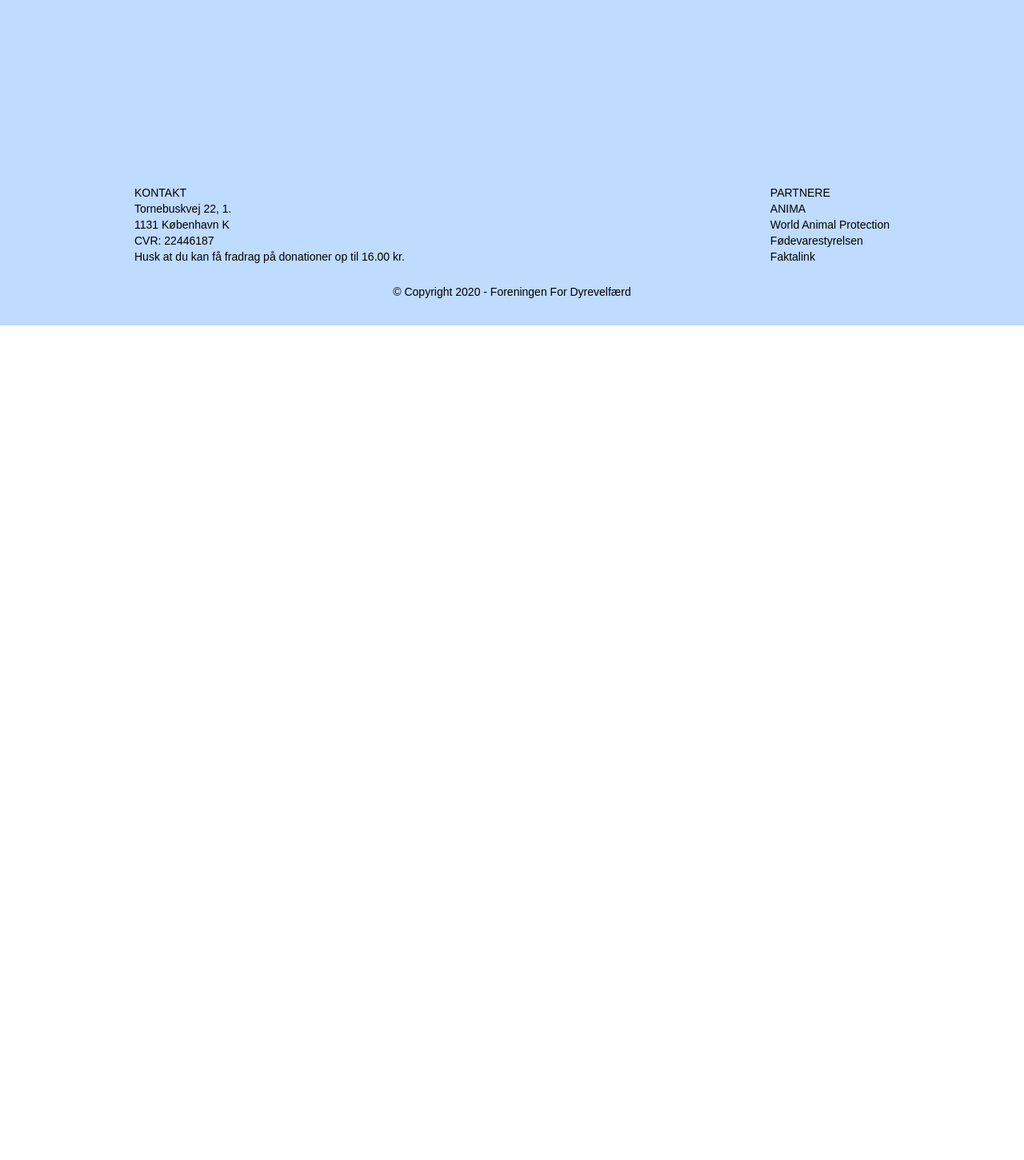
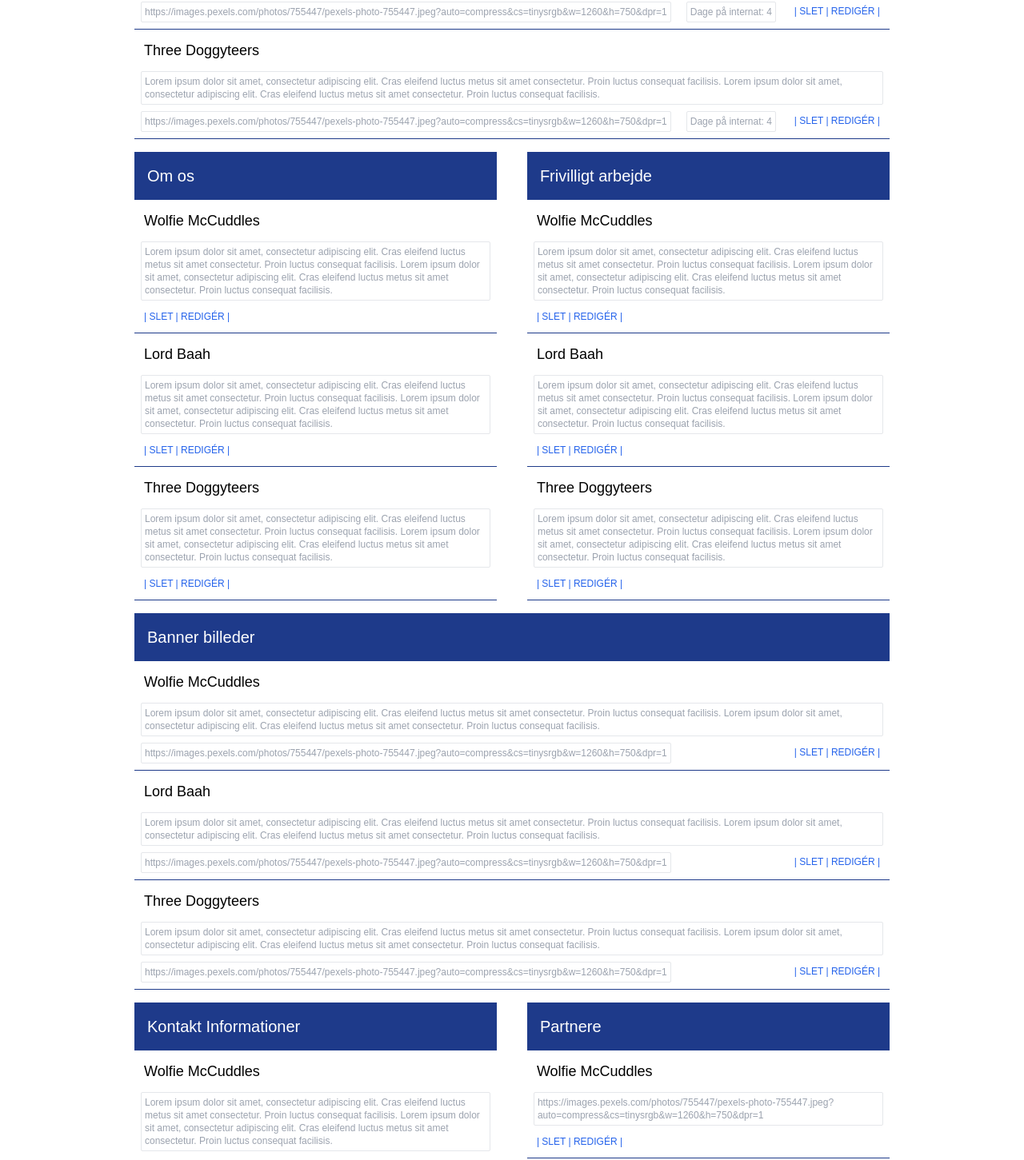
Before and after one commit to akaLaws/dyrevelfaerd, a React (Create React App) app: page /Adminpanel in a window 1280 px wide. Shown: the part 393-1844 px from the top of the page at 80% size. Before the commit the page ends 800 px from the top, so only its background shows below. Built offline with nearby package versions, Linux system fonts and the light colour scheme.

Commit message:
static responsive layout for admin + datalist comp

```diff
--- /dev/null
+++ b/src/components/List.jsx
@@ -0,0 +1,24 @@
+import Headline from "./Headline";
+
+const List = (props) => {
+    const style = `
+        w-full
+        text-xs
+        ${props.className}
+        `;
+    return (
+        <ul className={style}>
+            <li className="
+                bg-blue-900
+                p-4
+            ">
+                <Headline className="text-white" text={props.headline} />
+            </li>
+
+            {props.children}
+
+        </ul>
+     );
+}
+
+export default List;
--- a/src/pages/adminpanel.jsx
+++ b/src/pages/adminpanel.jsx
@@ -1,5 +1,162 @@
+import CardGallery from "../components/CardGallery";
+import ColorContainer from "../components/ColorContainer";
+import List from "../components/List";
+
 const Adminpanel = () => {
-    return (<p>Adminpanel</p>  );
+    const animals = [
+        {
+            id: 0,
+            name : 'Wolfie McCuddles',
+            about: ' Lorem ipsum dolor sit amet, consectetur adipiscing elit. Cras eleifend luctus metus sit amet consectetur. Proin luctus consequat facilisis. Lorem ipsum dolor sit amet, consectetur adipiscing elit. Cras eleifend luctus metus sit amet consectetur. Proin luctus consequat facilisis.',
+            img: 'https://images.pexels.com/photos/755447/pexels-photo-755447.jpeg?auto=compress&cs=tinysrgb&w=1260&h=750&dpr=1',
+            days: 4
+        },
+        {
+            id: 1,
+            name : 'Lord Baah',
+            about: ' Lorem ipsum dolor sit amet, consectetur adipiscing elit. Cras eleifend luctus metus sit amet consectetur. Proin luctus consequat facilisis. Lorem ipsum dolor sit amet, consectetur adipiscing elit. Cras eleifend luctus metus sit amet consectetur. Proin luctus consequat facilisis.',
+            img: 'https://images.pexels.com/photos/755447/pexels-photo-755447.jpeg?auto=compress&cs=tinysrgb&w=1260&h=750&dpr=1',
+            days: 4
+        },
+        {
+            id: 2,
+            name : 'Three Doggyteers',
+            about: ' Lorem ipsum dolor sit amet, consectetur adipiscing elit. Cras eleifend luctus metus sit amet consectetur. Proin luctus consequat facilisis. Lorem ipsum dolor sit amet, consectetur adipiscing elit. Cras eleifend luctus metus sit amet consectetur. Proin luctus consequat facilisis.',
+            img: 'https://images.pexels.com/photos/755447/pexels-photo-755447.jpeg?auto=compress&cs=tinysrgb&w=1260&h=750&dpr=1',
+            days: 4
+        },
+    ]
+
+    return (
+        <ColorContainer color="white">
+            <CardGallery className="place-items-baseline gap-4">
+
+                <List headline="Dyr på internatet">
+                    {animals.map(item =>
+                        <li
+                            key={item.id}
+                            className="
+                                flex
+                                flex-wrap
+                                gap-2
+                                border-b
+                                border-blue-900
+                                place-content-between
+                                p-2"
+                        >
+                            <p className="text-lg p-1">{item.name}</p>
+                            <p className="border border-gray-200 rounded-sm p-1 text-gray-400">{item.about}</p>
+                            <p className="border border-gray-200 rounded-sm p-1 text-gray-400">{item.img}</p>
+                            <p className="border border-gray-200 rounded-sm p-1 text-gray-400">Dage på internat: {item.days}</p>
+                            <span className="text-blue-600 p-1">| SLET  | REDIGÉR |</span>
+                        </li>
+                    )}
+                </List>
+
+                <List headline="Om os" className="md:max-w-[48%]">
+                    {animals.map(item =>
+                        <li
+                            key={item.id}
+                            className="
+                                flex
+                                flex-wrap
+                                gap-2
+                                border-b
+                                border-blue-900
+                                place-content-between
+                                p-2"
+                        >
+                            <p className="text-lg p-1">{item.name}</p>
+                            <p className="border border-gray-200 rounded-sm p-1 text-gray-400">{item.about}</p>
+                            <span className="text-blue-600 p-1">| SLET  | REDIGÉR |</span>
+                        </li>
+                    )}
+                </List>
+
+                <List headline="Frivilligt arbejde" className="md:max-w-[48%]">
+                    {animals.map(item =>
+                        <li
+                            key={item.id}
+                            className="
+                                flex
+                                flex-wrap
+                                gap-2
+                                border-b
+                                border-blue-900
+                                place-content-between
+                                p-2"
+                        >
+                            <p className="text-lg p-1">{item.name}</p>
+                            <p className="border border-gray-200 rounded-sm p-1 text-gray-400">{item.about}</p>
+                            <span className="text-blue-600 p-1">| SLET  | REDIGÉR |</span>
+                        </li>
+                    )}
+                </List>
+
+                <List headline="Banner billeder">
+                    {animals.map(item =>
+                        <li
+                            key={item.id}
+                            className="
+                                flex
+                                flex-wrap
+                                gap-2
+                                border-b
+                                border-blue-900
+                                place-content-between
+                                p-2"
+                        >
+                            <p className="text-lg p-1">{item.name}</p>
+                            <p className="border border-gray-200 rounded-sm p-1 text-gray-400">{item.about}</p>
+                            <p className="border border-gray-200 rounded-sm p-1 text-gray-400">{item.img}</p>
+                            <span className="text-blue-600 p-1">| SLET  | REDIGÉR |</span>
+                        </li>
+                    )}
+                </List>
+                <List headline="Kontakt Informationer" className="md:max-w-[48%]">
+                    {animals.map(item =>
+                        <li
+                            key={item.id}
+                            className="
+                                flex
+                                flex-wrap
+                                gap-2
+                                border-b
+                                border-blue-900
+                                place-content-between
+                                p-2"
+                        >
+                            <p className="text-lg p-1">{item.name}</p>
+                            <p className="border border-gray-200 rounded-sm p-1 text-gray-400">{item.about}</p>
+                            <span className="text-blue-600 p-1">| SLET  | REDIGÉR |</span>
+                        </li>
+                    )}
+                </List>
+                <List headline="Partnere" className="md:max-w-[48%]">
+                    {animals.map(item =>
+                        <li
+                            key={item.id}
+                            className="
+                                flex
+                                flex-wrap
+                                gap-2
+                                border-b
+                                border-blue-900
+                                place-content-between
+                                p-2"
+                        >
+                            <p className="text-lg p-1">{item.name}</p>
+                            <p className="border border-gray-200 rounded-sm p-1 text-gray-400">{item.img}</p>
+                            <span className="text-blue-600 p-1">| SLET  | REDIGÉR |</span>
+                        </li>
+                    )}
+                </List>
+
+
+            </CardGallery>
+        </ColorContainer>
+
+     );
 }
 
 export default Adminpanel;
```
